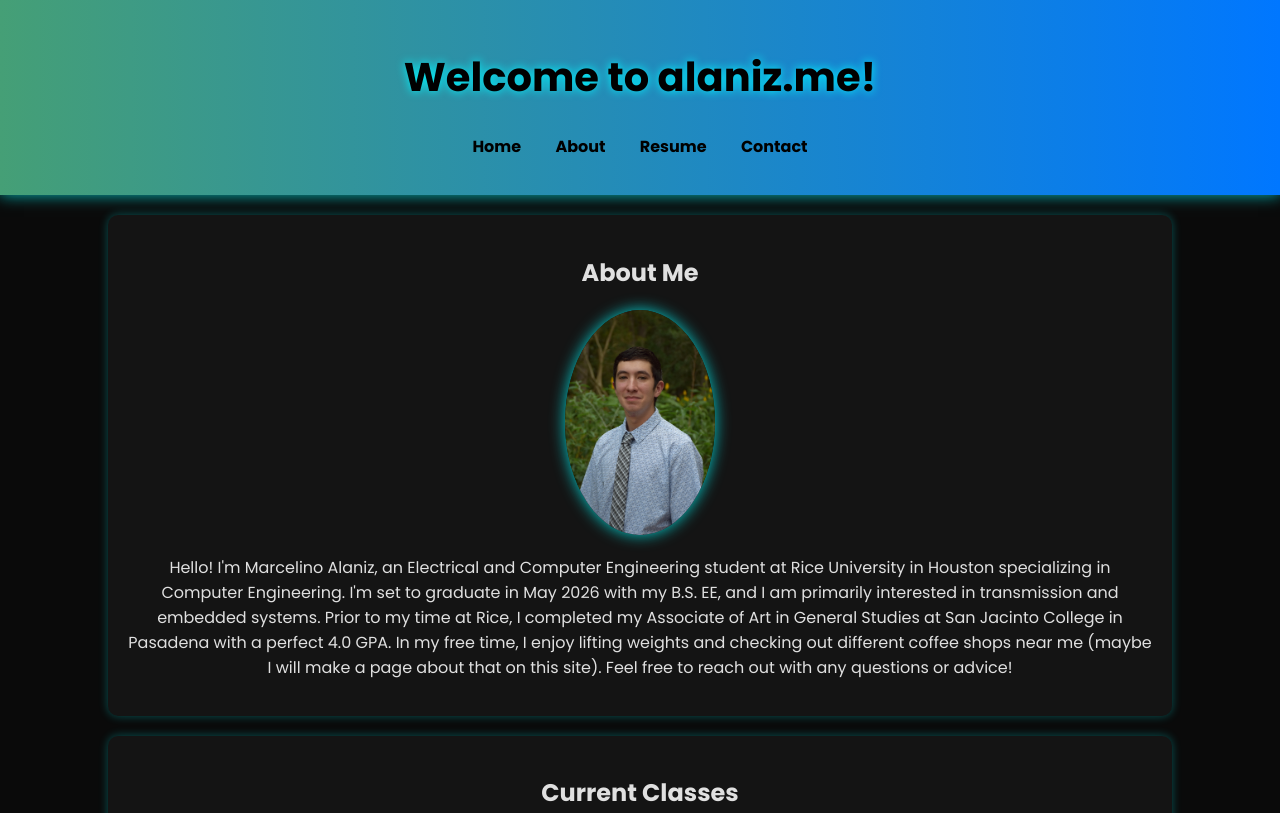
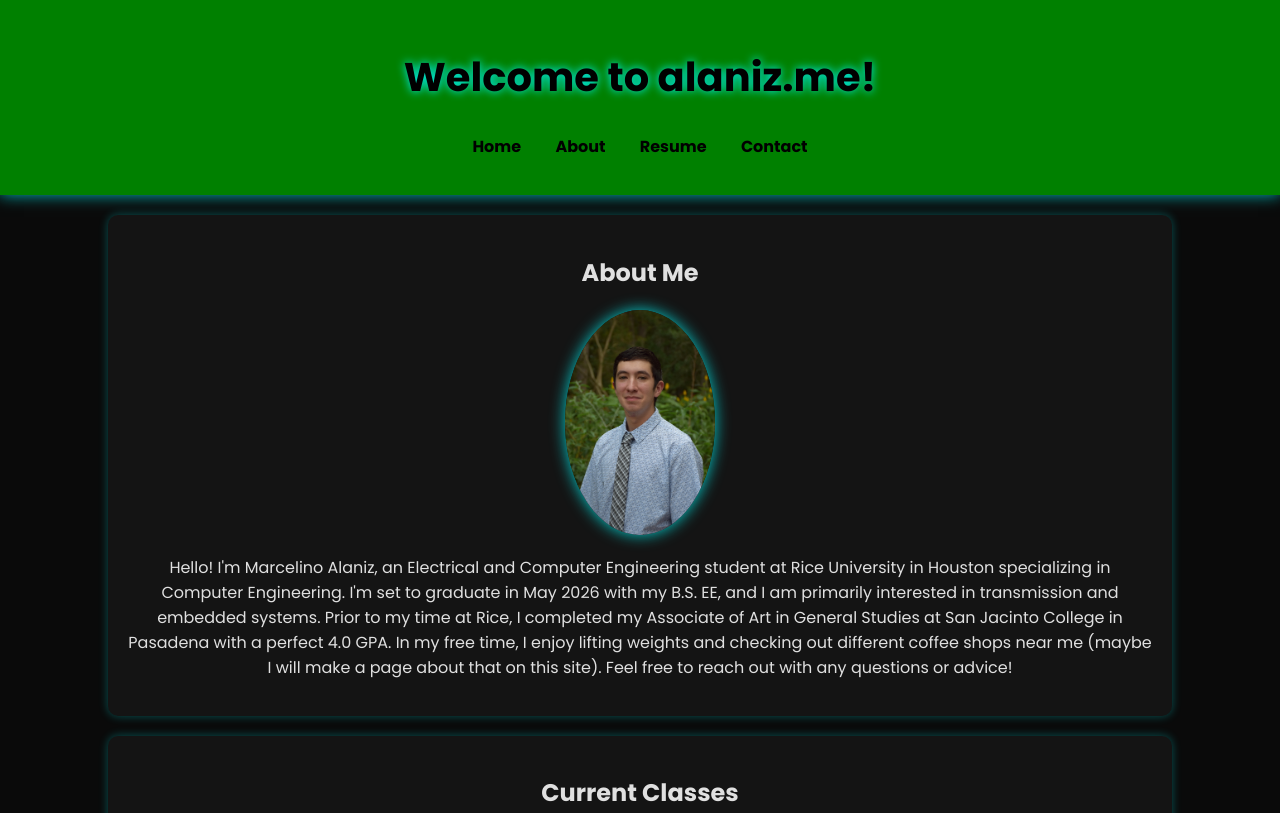
Before and after one commit to marcelinoalaniz/marcelinoalaniz.github.io, a plain HTML site: page index.html in a window 1280 px wide. Shown: the top 813 px of the page. Drawn offline with Linux system fonts and the light colour scheme.

Commit message:
Update styles.css

```diff
--- a/styles.css
+++ b/styles.css
@@ -11,11 +11,13 @@ body {
 }
 
 /* Header */
+/* Header */
 header {
-    background: linear-gradient(90deg, #459F76, #0077ff);
+    background: #008000; /* Solid circuit board green */
     padding: 20px;
     box-shadow: 0 0 15px rgba(0, 255, 255, 0.7);
 }
+
 
 h1 {
     font-size: 2.5rem;
```
